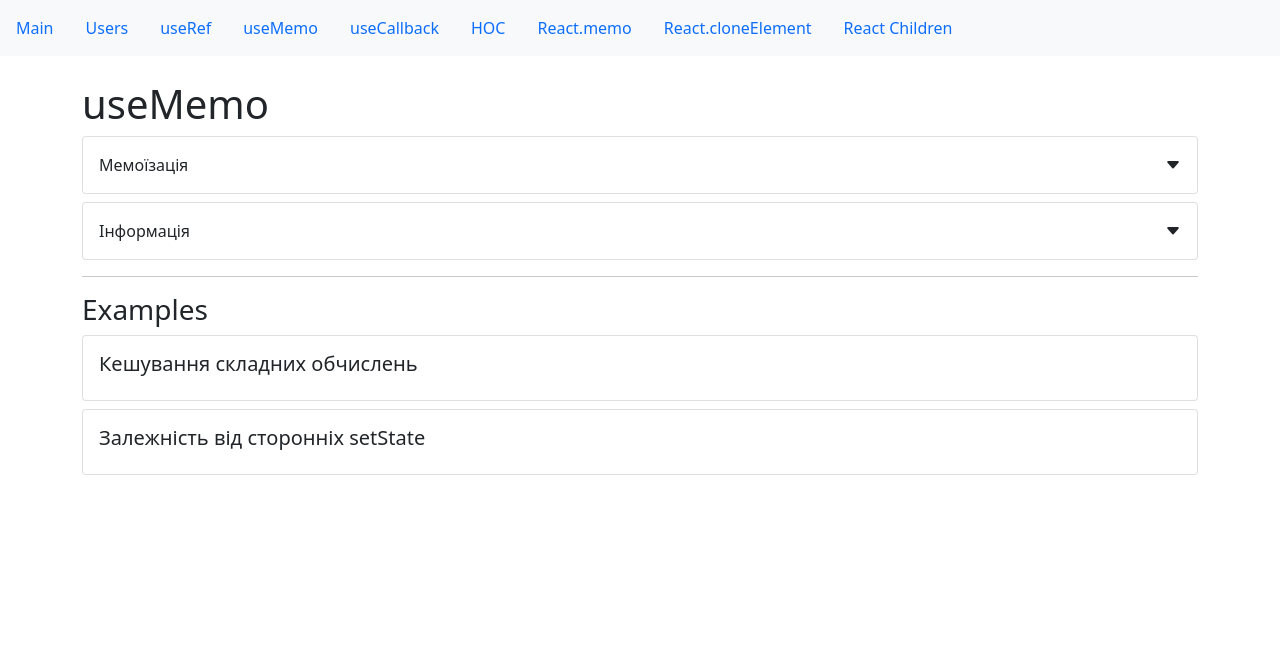
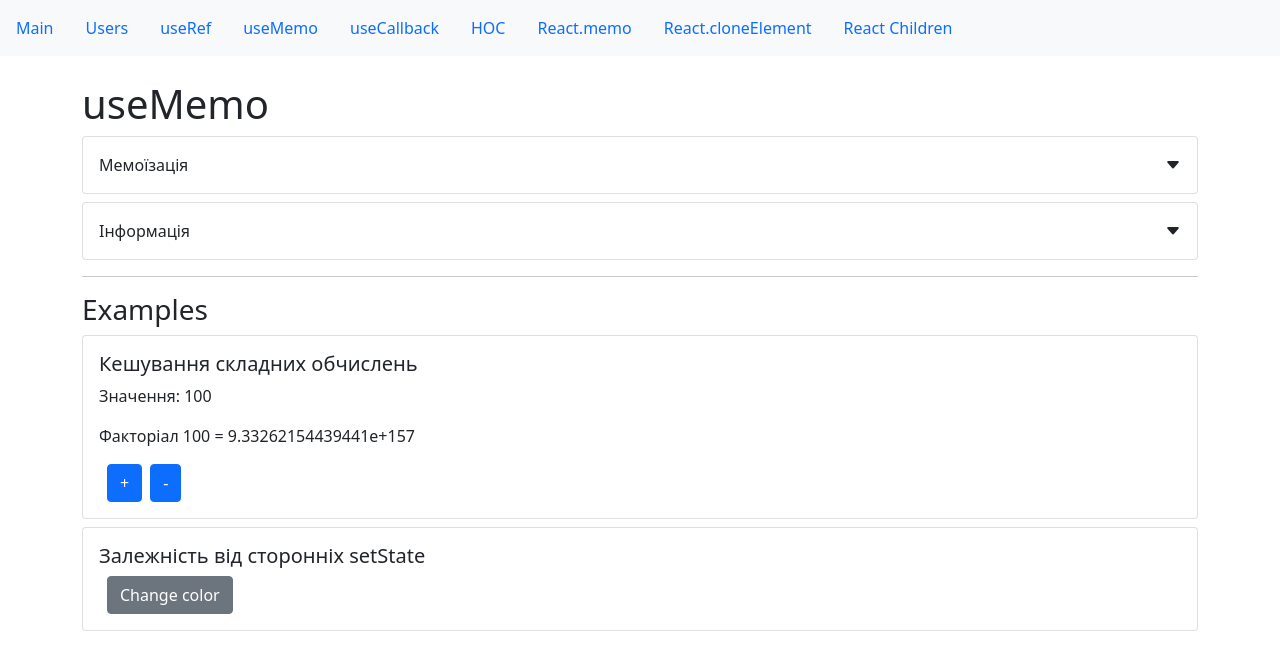
Before and after one commit to YarDol/React-Hooks, a React (Create React App) app: page /useMemo in a window 1280 px wide. Shown: the top 670 px of the page. Built offline with nearby package versions, Linux system fonts and the light colour scheme.

Commit message:
useMemo example

```diff
--- a/src/app/components/examples/useMemo/complexCalculate.jsx
+++ b/src/app/components/examples/useMemo/complexCalculate.jsx
@@ -1,15 +1,33 @@
-import React from "react";
+import React, { useEffect, useMemo, useState } from "react";
 import CardWrapper from "../../common/Card";
 import SmallTitle from "../../common/typografy/smallTitle";
 
+function factorial(n) {
+    return n ? n * factorial(n - 1) : 1;
+}
+
 const ComplexCalculateExample = () => {
+    const [value, setValue] = useState(100);
+    const [otherSate, setOtherState] = useState(false);
+
+    const buttonColor = otherSate ? "primary" : "secondary";
+    useEffect(() => {
+        console.log("render");
+    }, [value]);
+    const fact = useMemo(() => factorial(100), []);
+
     return (
         <>
             <CardWrapper>
                 <SmallTitle>Кешування складних обчислень</SmallTitle>
+                <p>Значення: {value}</p>
+                <p>Факторіал 100 = {fact}</p>
+                <button className="btn btn-primary ms-md-2" onClick={() => setValue((prevSate) => prevSate + 10)}>+</button>
+                <button className="btn btn-primary ms-md-2" onClick={() => setValue((prevSate) => prevSate - 10)}>-</button>
             </CardWrapper>
             <CardWrapper>
                 <SmallTitle>Залежність від сторонніх setState</SmallTitle>
+                <button className={"btn ms-md-2 btn-" + buttonColor} onClick={() => setOtherState((prevSate) => !prevSate)}>Change color</button>
             </CardWrapper>
         </>
     );
```
